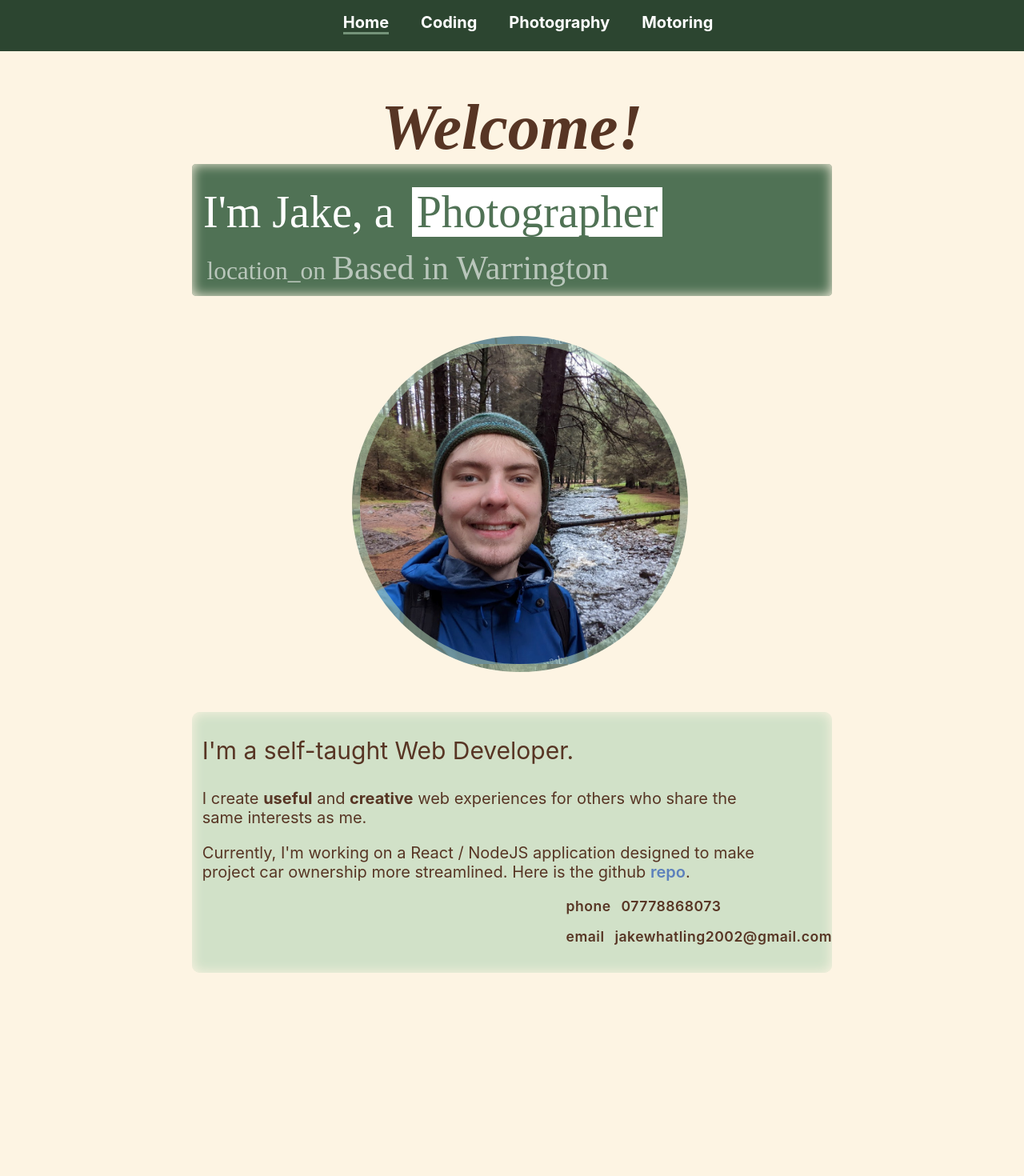
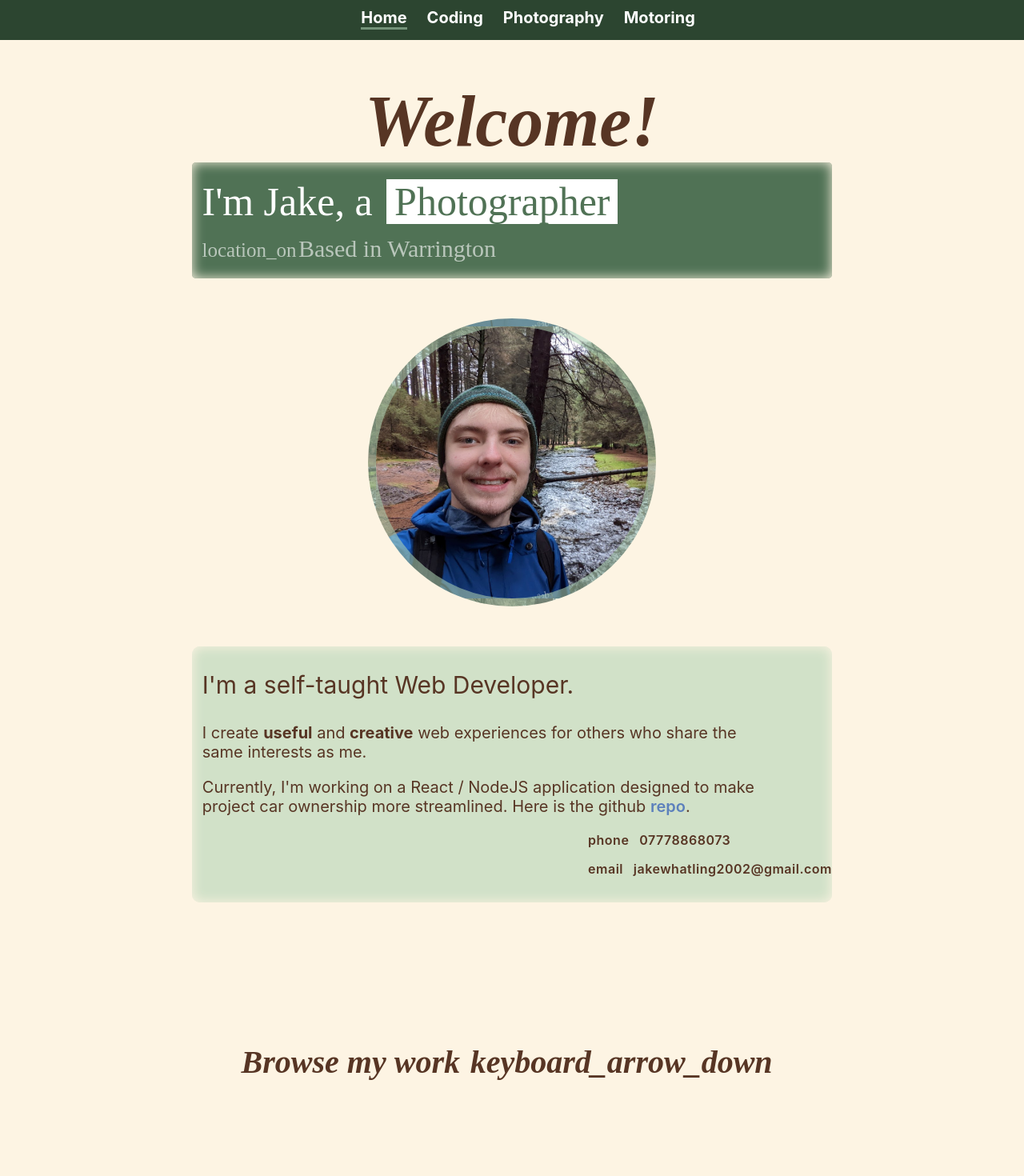
Before and after one commit to siskiuslide/personal-site, a React (Create React App) app: page /home in a window 1280 px wide. Shown: the top 1470 px of the page at 80% size. After the commit the page ends 1378 px from the top, so only its background shows below. Built offline with nearby package versions, Linux system fonts and the light colour scheme.

Commit message:
Converted em to rem for better size scaling

```diff
--- a/src/App.css
+++ b/src/App.css
@@ -22,6 +22,8 @@
   --paleblue: #cbe4f9;
   --darkamazongreen: #2c4530;
   --peachGradient: linear-gradient(to left, #f2709c, #ff9472);
+
+  font-size: 10px;
 }
 
 @import url("https://fonts.googleapis.com/css2?family=Oswald:wght@500&display=swap");
--- a/src/coding/coding.css
+++ b/src/coding/coding.css
@@ -5,14 +5,14 @@
   justify-content: center;
   margin-inline: auto;
   font-family: "signika negative";
-  font-size: 1.5em;
+  font-size: 2rem;
   color: var(--bistrebrown);
   background: var(--palegreen);
-  margin-top: 1em;
+  margin-top: 2rem;
   border-radius: 10px;
 }
 .intro > p {
-  padding-inline: 1em;
+  padding-inline: 2rem;
 }
 .intro > p::after {
   content: "";
@@ -21,7 +21,7 @@
   width: 90%;
   background: var(--bistrebrown);
   height: 5px;
-  bottom: -2em;
+  bottom: -5rem;
   border-radius: 10px;
   margin-inline: auto;
 }
@@ -33,7 +33,7 @@
   justify-content: space-evenly;
   align-items: center;
   margin-inline: auto;
-  margin-top: 2em;
+  margin-top: 5rem;
   margin-bottom: 100px;
 }
 
--- a/src/coding/extras/tech.css
+++ b/src/coding/extras/tech.css
@@ -8,6 +8,7 @@
   text-align: center;
   border-radius: 20px;
   padding-inline: 10px;
+  font-size: 1.6rem;
 }
 
 .JS {
--- a/src/coding/project.css
+++ b/src/coding/project.css
@@ -4,8 +4,8 @@
 
 .project {
   width: 90%;
-  height: 270px;
-  margin-block: 1.3em;
+  height: 300px;
+  margin-block: 2rem;
   border-radius: 10px;
   display: flex;
   flex-direction: column;
@@ -24,7 +24,7 @@
 .project > p {
   margin-left: 10px;
 }
-.title {
+.projecttitle {
   margin-top: 10px;
   font-family: "oswald";
   font-size: 35px;
@@ -38,10 +38,9 @@
 .description {
   font-family: "signika negative";
   color: black;
-  margin-bottom: 80px;
   margin-top: 10px;
   width: 80%;
-  font-size: 1.4em;
+  font-size: 2rem;
   text-align: justify;
   padding-inline: 10px;
   padding-block: 5px;
@@ -70,16 +69,16 @@
 .Smart {
   transition: opacity 400ms 1200ms;
 } */
-.Control > .title {
+.Control > .projecttitle {
   background: var(--peachGradient);
   color: white;
 }
 
-.Project > .title {
+.Project > .projecttitle {
   background: rgb(51, 153, 194);
 }
 
-.Smart > .title {
+.Smart > .projecttitle {
   background: #9370db;
 }
 @media screen and (max-width: 700px) {
--- a/src/coding/project.jsx
+++ b/src/coding/project.jsx
@@ -16,7 +16,7 @@ const Project = function (props) {
 
   return (
     <div className={"project " + props.title} style={styles}>
-      <p className="title">{props.title}</p>
+      <p className="projecttitle">{props.title}</p>
       <div className="techList">
         {props.techList.map((i) => (
           <Tech key={i} techName={i} />
--- a/src/components/Card.css
+++ b/src/components/Card.css
@@ -9,7 +9,7 @@
   text-decoration: none;
   opacity: 0;
   margin-bottom: 2vh;
-  height: 15em;
+  height: 20rem;
 }
 
 .card:hover {
@@ -18,30 +18,30 @@
 }
 
 .card:hover .title {
-  margin-top: 1em;
+  margin-top: 2.5rem;
 }
 .card:hover .desc {
   opacity: 1;
 }
 
 .title {
-  font-size: 2em;
+  font-size: 3rem;
   transition: all 200ms;
   margin-top: 20%;
 }
 
 .desc {
   transition: all 100ms;
-
+  font-size: 2rem;
   opacity: 0;
-  margin-bottom: 1em;
+  margin-bottom: 1rem;
 }
 
 @media only screen and (min-width: 1921px) {
   .card {
     min-width: 400px;
-    width: 30em;
-    margin-inline: 3em;
+    width: 30rem;
+    margin-inline: 2rem;
   }
 }
 
--- a/src/components/Navbar/Navbar.css
+++ b/src/components/Navbar/Navbar.css
@@ -3,12 +3,12 @@
   flex-direction: row;
   justify-content: center;
   margin-block: 0;
-  height: 4em;
+  height: 5rem;
   background-color: var(--darkamazongreen);
 }
 .navbar > li {
-  margin: 1em;
-  height: 2em;
+  margin: 1rem;
+  height: 2.5rem;
   padding-inline: 0.25em;
   list-style: none;
   text-decoration: none;
@@ -19,7 +19,7 @@
   text-decoration: none;
   color: white;
   font-weight: bolder;
-  font-size: 1.25em;
+  font-size: 2rem;
 }
 
 .navbar > li > a:not(.activePage):hover {
--- a/src/home/home.css
+++ b/src/home/home.css
@@ -1,9 +1,10 @@
 .welcomeFlex {
   display: flex;
   flex-direction: row;
-  justify-content: space-evenly;
+  justify-content: space-between;
   align-items: center;
   margin-top: 4vh;
+  margin-inline: 4vw;
 }
 .side {
   height: 55vh;
@@ -11,32 +12,34 @@
 .side-1 {
   opacity: 0;
   transition: all 600ms 400ms;
+  width: 40%;
 }
 .side-2 {
-  width: 30%;
+  width: 35%;
   display: flex;
   flex-direction: column;
   justify-content: space-between;
   opacity: 0;
   transition: all 600ms 1000ms;
+  margin-left: auto;
 }
 
 .center {
-  width: 25em;
+  margin-inline: auto;
 }
 
 .welcome {
-  font-size: 5em;
+  font-size: 9rem;
   font-weight: bold;
   font-style: italic;
   font-family: "Signika Negative";
   display: flex;
-  margin-top: 1em;
+  margin-top: 4rem;
   color: var(--bistrebrown);
 }
 
 .about {
-  font-size: 3.5em;
+  font-size: 5rem;
   background: var(--amazongreen);
   display: flex;
   flex-direction: column;
@@ -45,13 +48,13 @@
   color: white;
   font-family: "Oswald";
   margin-left: 2vw;
-  width: 675px;
+  width: 600px;
   border-radius: 5px;
   box-shadow: inset var(--background) 0px 0px 15px;
 }
 
 .name {
-  margin-top: 0.5em;
+  margin-top: 2rem;
   padding-inline: 0.25em;
   margin-bottom: 0.25em;
 }
@@ -59,17 +62,17 @@
   opacity: 0.6;
   font-family: "Signika Negative";
   margin-top: 0;
-  font-size: 0.75em;
-  margin-bottom: 0.25em;
-  margin-inline: 0.25em;
+  font-size: 3rem;
+  margin-bottom: 2rem;
+  margin-inline: 1rem;
 }
 
 .nounSpan {
   display: inline;
   background: white;
-  margin-inline: 0.15em;
-  margin-block: 0.25em;
-  padding-inline: 0.1em;
+  margin-inline: 0.5rem;
+  margin-block: 1rem;
+  padding-inline: 1rem;
   color: var(--amazongreen);
   transition: all 300ms;
 }
@@ -78,8 +81,13 @@
   display: flex;
   justify-content: center;
   align-items: center;
-  width: 300px;
-  height: 300px;
+
+  min-width: 200px;
+  min-height: 200px;
+  max-width: 400px;
+  max-height: 400px;
+  width: 20vw;
+  height: 20vw;
   background-size: contain;
   margin-inline: auto;
   border-radius: 50%;
@@ -97,7 +105,7 @@
 }
 
 .introText {
-  font-size: 1.25em;
+  font-size: 2rem;
   margin-top: 1vh;
   width: 90%;
   color: var(--bistrebrown);
@@ -105,10 +113,10 @@
 }
 
 .contactSection {
-  margin-top: 1em;
+  margin-top: 1rem;
   margin-left: 1vw;
   color: var(--bistrebrown);
-  font-size: 1.1em;
+  font-size: 1.6rem;
   font-weight: 600;
   letter-spacing: 0.5px;
   justify-self: flex-end;
@@ -124,12 +132,12 @@
 
 .browse {
   text-align: center;
-  font-size: 2.5em;
+  font-size: 4rem;
   font-weight: 600;
   font-family: "Signika negative";
   font-style: italic;
-  margin-top: 3em;
-  width: 20em;
+  margin-top: 5rem;
+  width: 50rem;
   margin-inline: auto;
   display: flex;
   justify-content: center;
@@ -137,7 +145,7 @@
   cursor: pointer;
   color: var(--bistrebrown);
   animation-name: browse;
-  animation-duration: 3s;
+  animation-duration: 5s;
   animation-delay: 4s;
   animation-iteration-count: infinite;
   opacity: 0;
@@ -152,8 +160,8 @@
 }
 
 .cardFlex {
-  margin-inline: 5em;
-  margin-top: -4em;
+  margin-inline: 5rem;
+  margin-top: -4rem;
 
   display: flex;
   flex-direction: row;
@@ -166,13 +174,22 @@
   .welcomeFlex {
     display: flex;
     flex-direction: row;
-    justify-content: center;
+    justify-content: space-evenly;
     align-items: center;
-    margin-top: 4vh;
-    margin-inline: 6em;
+    margin-top: auto;
+    margin-inline: auto;
+    max-width: 1920px;
+  }
+
+  .welcome {
+    margin-top: 10rem;
+  }
+
+  .about {
+    max-width: 71rem;
   }
   .introduction {
-    max-width: 40em;
+    max-width: 62rem;
   }
 
   .cardFlex {
@@ -181,7 +198,10 @@
   }
 }
 
-@media only screen and (min-width: 1451px) {
+@media only screen and (min-width: 1921px) {
+  .side2 {
+    width: 35%;
+  }
 }
 
 @media only screen and (max-width: 1450px) {
@@ -215,8 +235,8 @@
     margin-block: 50px;
   }
   .centerImage {
-    width: 400px;
-    height: 400px;
+    width: 340px;
+    height: 340px;
   }
 
   .side-2 {
@@ -240,13 +260,13 @@
 }
 @keyframes browse {
   0% {
-    margin-top: 3em;
+    margin-top: 50px;
+  }
+  5% {
+    margin-top: 45px;
   }
   10% {
-    margin-top: 2.85em;
-  }
-  20% {
-    margin-top: 3em;
+    margin-top: 50px;
   }
 }
 
--- a/src/home/home.jsx
+++ b/src/home/home.jsx
@@ -39,12 +39,17 @@ const Home = function () {
     if (arrowIcon === "keyboard_arrow_down") {
       setArrowIcon("keyboard_arrow_up");
       setShowCards(true);
-      setBrowseClickedStyle({ transform: "translateY(-4em)", fontSize: "2em", animationIterationCount: "0" });
+      setBrowseClickedStyle({
+        transform: "translateY(-6rem)",
+        fontSize: "2.5rem",
+        marginBottom: "2rem",
+        animationIterationCount: "0",
+      });
       return;
     } else {
       setArrowIcon("keyboard_arrow_down");
       setShowCards(false);
-      setBrowseClickedStyle({ marginTop: "3em", fontSize: "2.5em", animationIterationCount: "infinite" });
+      setBrowseClickedStyle({ marginTop: "5rem", fontSize: "4rem", animationIterationCount: "infinite" });
     }
   };
   return (
@@ -57,7 +62,7 @@ const Home = function () {
               I'm Jake, a <span className="nounSpan">{noun}</span>
             </p>
             <p className="location">
-              <span className="material-icons" style={{ fontSize: "0.75em", paddingInline: "0.25em" }}>
+              <span className="material-icons" style={{ fontSize: "2.5rem", paddingInline: "0.25rem" }}>
                 location_on
               </span>
               Based in Warrington
@@ -70,7 +75,7 @@ const Home = function () {
         <div className="side side-2" style={fadeIn}>
           <div className="introduction">
             <div className="introText">
-              <p style={{ fontSize: "1.5em" }}>I'm a self-taught Web Developer.</p>
+              <p style={{ fontSize: "3rem" }}>I'm a self-taught Web Developer.</p>
               <p>
                 I create <b>useful</b> and <b>creative</b> web experiences for others who share the same interests as
                 me.
```
